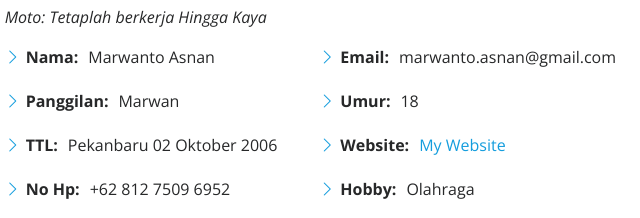
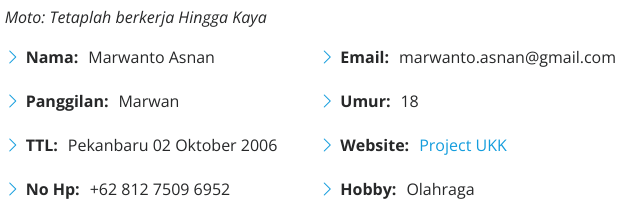
Before and after one commit to laww893/laww893.github.io, a plain HTML site: page index.html in a window 1280 px wide. Shown: the part 1003-1221 px from the top of the page, 640-1280 px from the left. Drawn offline with nearby package versions, Linux system fonts and the light colour scheme.

Commit message:
Update index.html

```diff
--- a/index.html
+++ b/index.html
@@ -108,7 +108,7 @@
                 <ul>
                   <li><i class="bi bi-chevron-right"></i> <strong>Email:</strong> <span>marwanto.asnan@gmail.com</span></li>
                   <li><i class="bi bi-chevron-right"></i> <strong>Umur:</strong> <span>18</span></li>
-                  <li><i class="bi bi-chevron-right"></i> <strong>Website:</strong> <span><a href="http://ukk20.rpl.smklbfu.sch.id/">My Website</a></span></li>
+                  <li><i class="bi bi-chevron-right"></i> <strong>Website:</strong> <span><a href="http://ukk20.rpl.smklbfu.sch.id/">Project UKK</a></span></li>
                   <li><i class="bi bi-chevron-right"></i> <strong>Hobby:</strong> <span>Olahraga</span></li>
                 </ul>
               </div>
```
